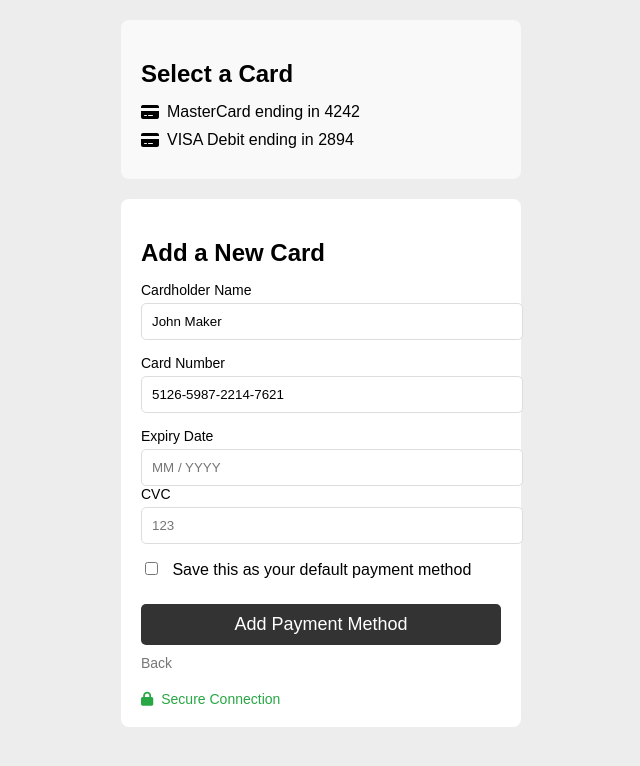
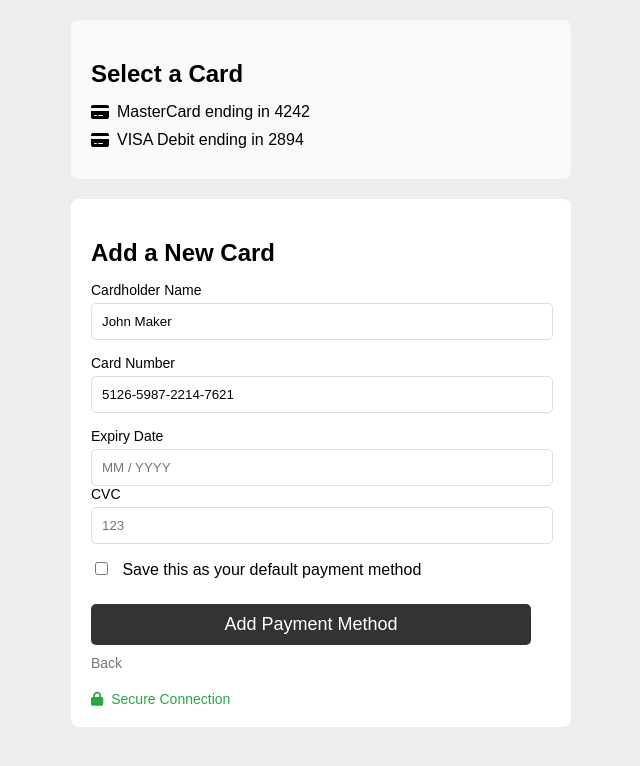
Before and after one commit to prospersibanda/e-commerce-store, a React (Create React App) app: page /payment in a window 1280 px wide. Shown: the top 766 px of the page, without its empty margins (319-959 px from the left). Built offline with nearby package versions, Linux system fonts and the light colour scheme; a web font is replaced by a local one.

Commit message:
updated add new card section

```diff
--- a/src/Styles/PaymentPage/AddNewCard.css
+++ b/src/Styles/PaymentPage/AddNewCard.css
@@ -3,6 +3,7 @@
     background-color: #ffffff;
     border-radius: 8px;
     margin-top: 20px;
+    padding-right: 40px;
 }
 
 .add-new-card h2 {
--- a/src/Styles/PaymentPage/PaymentPage.css
+++ b/src/Styles/PaymentPage/PaymentPage.css
@@ -1,5 +1,5 @@
 .payment-page {
-    max-width: 400px;
+    max-width: 500px;
     height: 100%;
     margin: 0 auto;
     padding: 20px;
--- a/src/index.js
+++ b/src/index.js
@@ -15,7 +15,4 @@ root.render(
   </React.StrictMode>
 );
 
-// If you want to start measuring performance in your app, pass a function
-// to log results (for example: reportWebVitals(console.log))
-// or send to an analytics endpoint. Learn more: https://bit.ly/CRA-vitals
 reportWebVitals();
```
